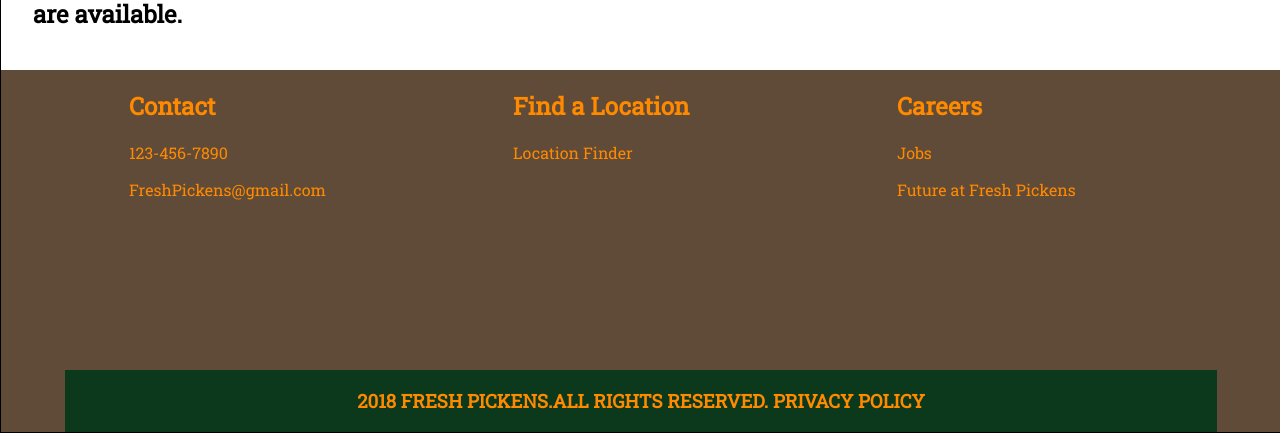
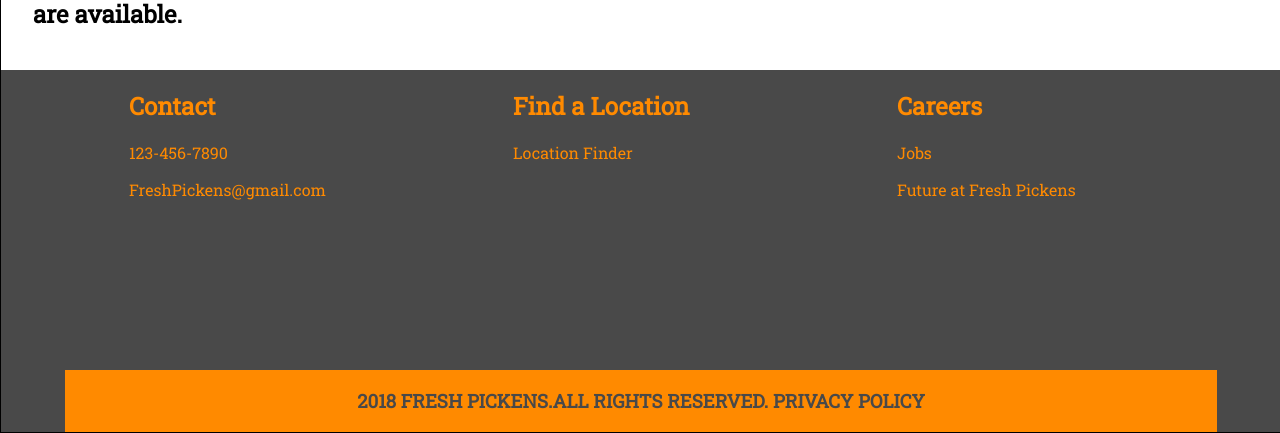
Before and after one commit to Kennedykid1995/Portfolio-piece, a React (Create React App) app in the folder fic-client/: page / in a window 1280 px wide. Shown: the part 1509-1942 px from the top of the page. Built offline with nearby package versions, Linux system fonts and the light colour scheme.

Commit message:
finshing up styling on Home

```diff
--- a/fic-client/src/App.js
+++ b/fic-client/src/App.js
@@ -142,7 +142,7 @@
 `
 const BottomSection = styled.div`
   width: 100%;
-  background: #604B38;
+  background: #494949;
   height: auto;
   display: flex;
   flex-wrap: wrap;
@@ -156,8 +156,8 @@
 const TradeMark = styled.div`
   width: 90%;
   height: auto;
-  background:#0C391B;
-  color: #FF8A00;
+  background:#FF8A00;
+  color:#494949;
   display: flex;
   justify-content: center;
 `
```
